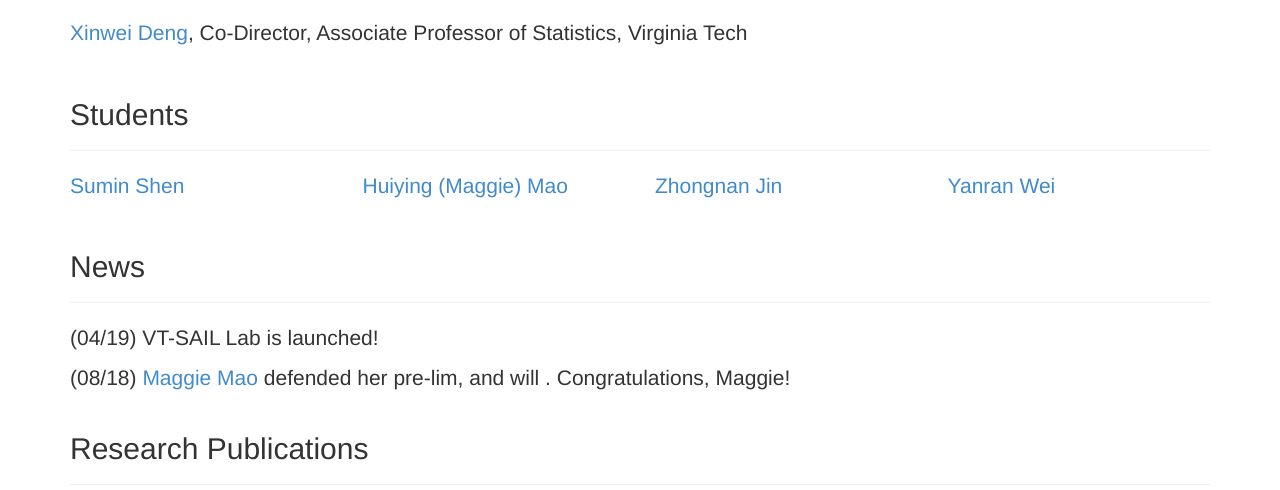
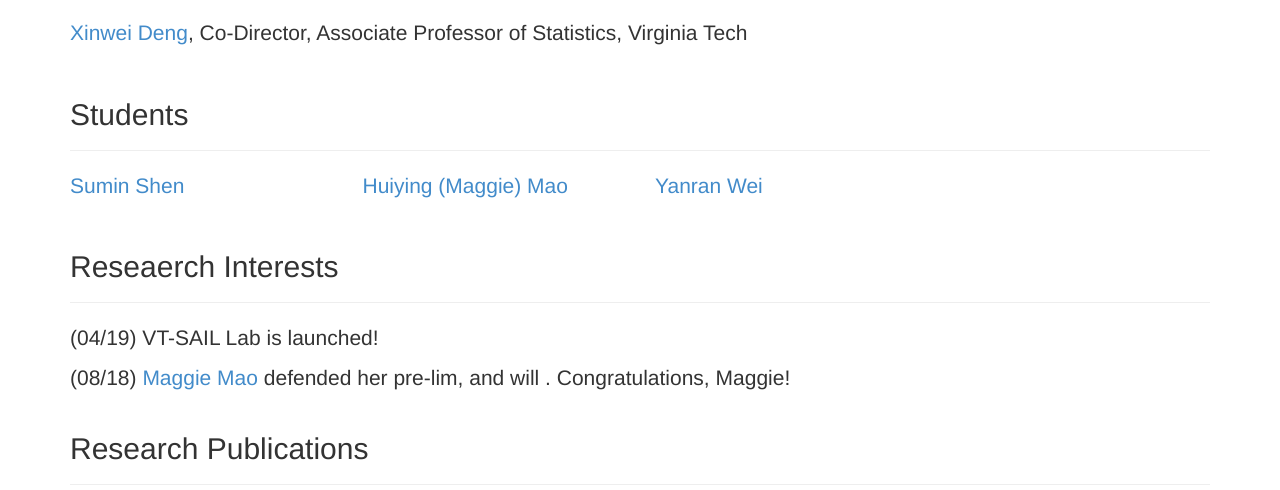
Before and after one commit to xwdeng80/xwdeng80.github.io, a plain HTML site: page index.html in a window 1280 px wide. Shown: the part 607-1097 px from the top of the page. Drawn offline with Linux system fonts and the light colour scheme.

Commit message:
Update index.html

```diff
--- a/index.html
+++ b/index.html
@@ -129,10 +129,6 @@ The VT-SAIL lab will focus on methodology development of statistics-guided artif
             <p><a href="https://sites.google.com/vt.edu/huiying-mao/">Huiying (Maggie) Mao</a> </p>
           </div>
 
-          <div class="col-sm-3">
-            <p><a href="">Zhongnan Jin</a></p>
-          </div>
-
 	 <div class="col-sm-3">
 	    <p><a href=""> Yanran Wei </a></p>
           </div>
@@ -142,8 +138,8 @@ The VT-SAIL lab will focus on methodology development of statistics-guided artif
    </div>
 
 
-      <div id="news" class="page-header">
-        <h2>News</h2>
+      <div id="research" class="page-header">
+        <h2>Reseaerch Interests</h2>
          </div>
 	<div class="lead">
 	 (04/19) VT-SAIL Lab is launched!<br> <p> </p>
```
